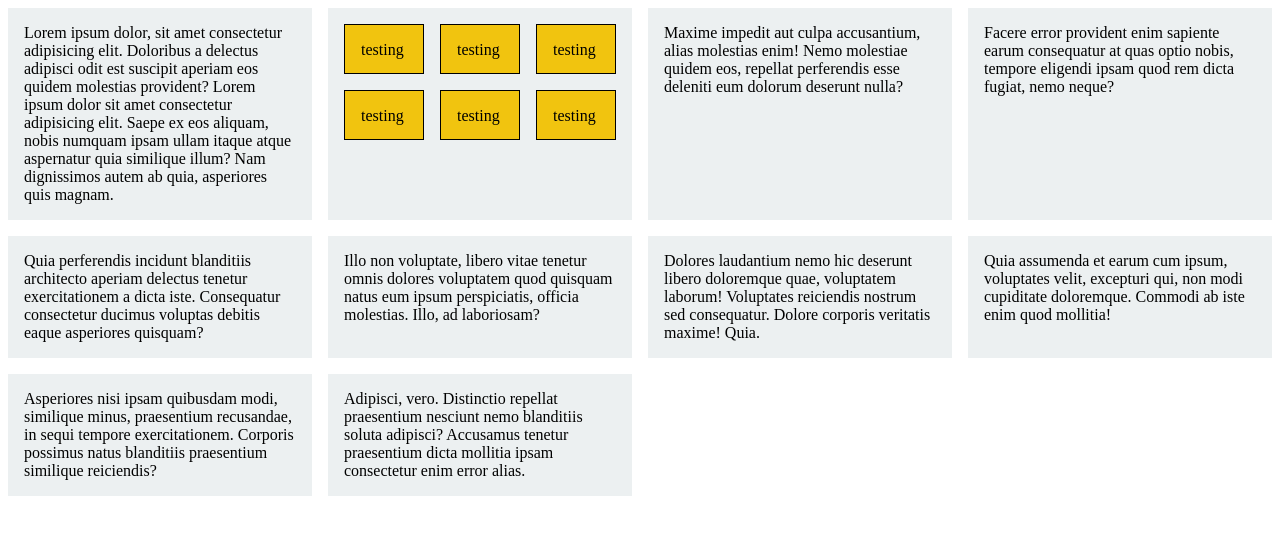
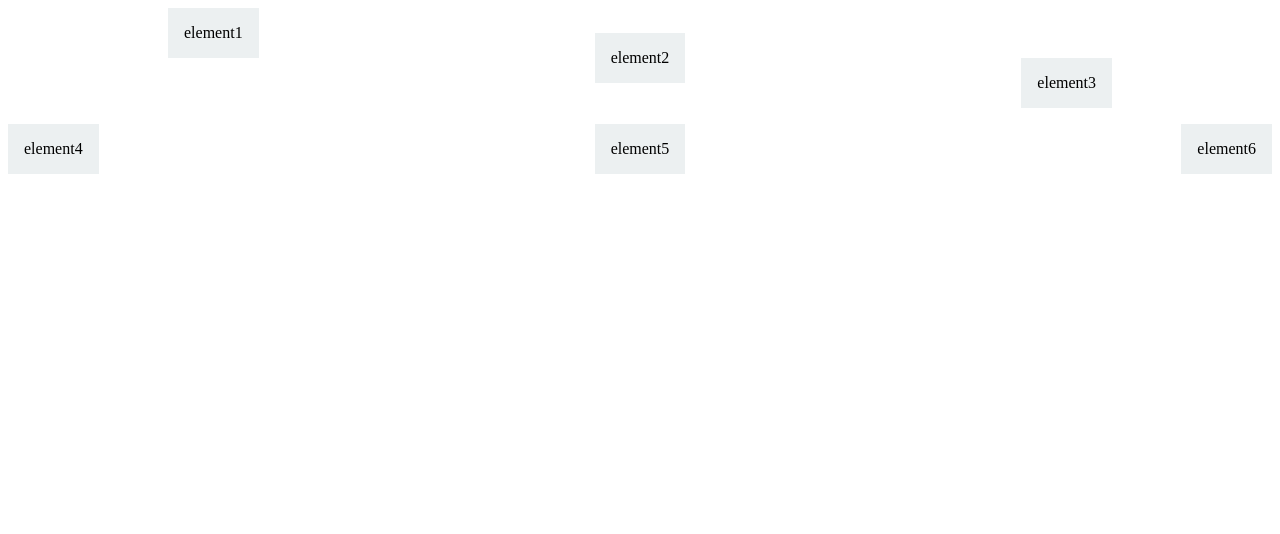
Before and after one commit to cristhianzb/css-grid, a plain HTML site: page index.html in a window 1280 px wide. Drawn offline with Linux system fonts and the light colour scheme.

Commit message:
third practice

```diff
--- a/index.html
+++ b/index.html
@@ -8,26 +8,12 @@
 </head>
 <body>
   <div class="container">
-    <div>
-      Lorem ipsum dolor, sit amet consectetur adipisicing elit. Doloribus a delectus adipisci odit est suscipit aperiam eos quidem molestias provident?
-      Lorem ipsum dolor sit amet consectetur adipisicing elit. Saepe ex eos aliquam, nobis numquam ipsam ullam itaque atque aspernatur quia similique illum? Nam dignissimos autem ab quia, asperiores quis magnam.
-    </div>
-    <div class="nested-grid">
-      <div>testing</div>
-      <div>testing</div>
-      <div>testing</div>
-      <div>testing</div>
-      <div>testing</div>
-      <div>testing</div>
-    </div>
-    <div>Maxime impedit aut culpa accusantium, alias molestias enim! Nemo molestiae quidem eos, repellat perferendis esse deleniti eum dolorum deserunt nulla?</div>
-    <div>Facere error provident enim sapiente earum consequatur at quas optio nobis, tempore eligendi ipsam quod rem dicta fugiat, nemo neque?</div>
-    <div>Quia perferendis incidunt blanditiis architecto aperiam delectus tenetur exercitationem a dicta iste. Consequatur consectetur ducimus voluptas debitis eaque asperiores quisquam?</div>
-    <div>Illo non voluptate, libero vitae tenetur omnis dolores voluptatem quod quisquam natus eum ipsum perspiciatis, officia molestias. Illo, ad laboriosam?</div>
-    <div>Dolores laudantium nemo hic deserunt libero doloremque quae, voluptatem laborum! Voluptates reiciendis nostrum sed consequatur. Dolore corporis veritatis maxime! Quia.</div>
-    <div>Quia assumenda et earum cum ipsum, voluptates velit, excepturi qui, non modi cupiditate doloremque. Commodi ab iste enim quod mollitia!</div>
-    <div>Asperiores nisi ipsam quibusdam modi, similique minus, praesentium recusandae, in sequi tempore exercitationem. Corporis possimus natus blanditiis praesentium similique reiciendis?</div>
-    <div>Adipisci, vero. Distinctio repellat praesentium nesciunt nemo blanditiis soluta adipisci? Accusamus tenetur praesentium dicta mollitia ipsam consectetur enim error alias.</div>
+    <div class="element1">element1</div>
+    <div class="element2">element2</div>
+    <div class="element3">element3</div>
+    <div class="element4">element4</div>
+    <div class="element5">element5</div>
+    <div class="element6">element6</div>
   </div>
 </body>
 </html>
--- a/styles.css
+++ b/styles.css
@@ -1,21 +1,32 @@
 .container {
   display: grid;
-  grid-template-columns: repeat(4, 1fr);
-  grid-template-rows: minmax(20, auto);
+  grid-template-columns: repeat(3 , 1fr);
+  grid-auto-rows: minmax(100px, auto);
   gap: 1em;
+
+  justify-items: center;
+  align-items: start;
 }
 
-.nested-grid {
-  display: grid;
-  grid-template-columns: repeat(3, 1fr);
-  grid-auto-rows: 50px;
-  gap: 1em;
+.element1 {
+  align-self: start;
 }
 
-.nested-grid > div {
-  border: 1px solid #000;
-  background-color: #f1c40f;
-  padding: 1em;
+.element2 {
+  align-self: center;
+}
+
+.element3 {
+  align-self: end;
+}
+.element4 {
+  justify-self: start;
+}
+.element5 {
+  justify-self: center;
+}
+.element6 {
+  justify-self: end;
 }
 
 .container > div {
```
